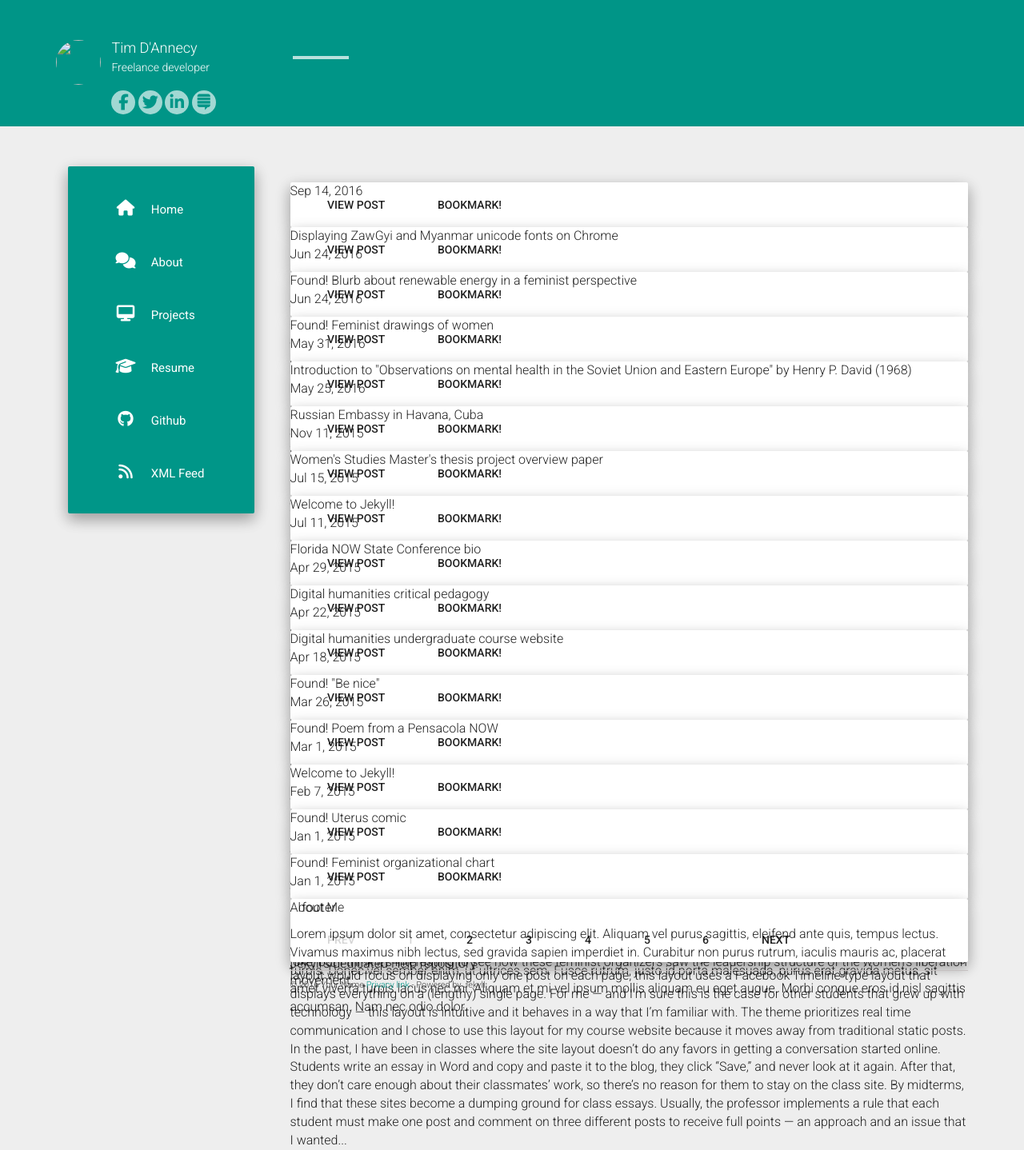
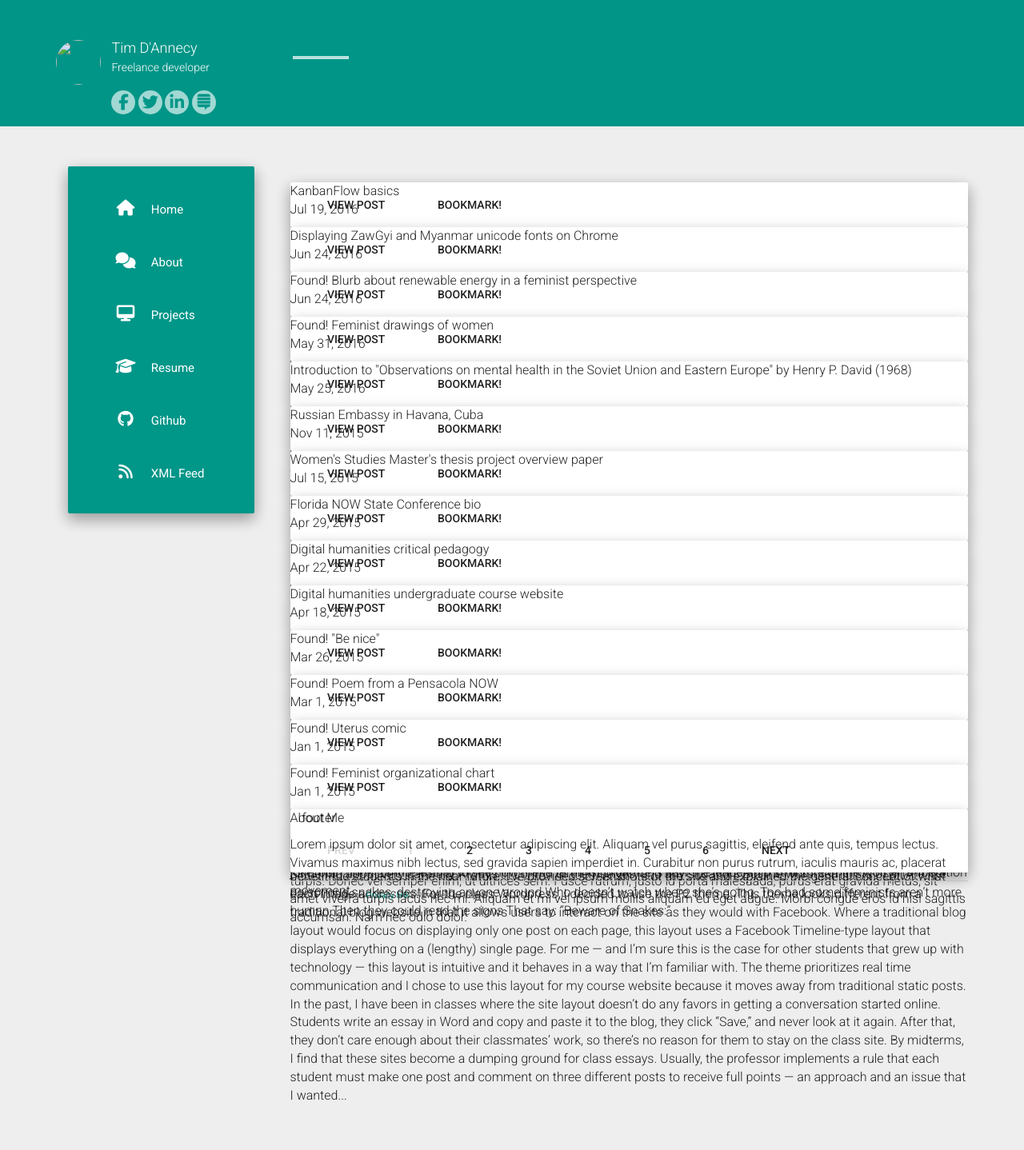
Before and after one commit to tdannecy/tdannecy.github.io, a Jekyll site: the page built from blog.html, in a window 1280 px wide. Shown: the whole page at 80% size. Built offline with Jekyll 4.4.1, drawn with Linux system fonts in a browser that asks for light colours; nearby versions of some CDN libraries; after the commit the page ends 1382 px from its top, so only the background shows below that; grey boxes are pictures that could not be loaded.

Commit message:
Changed a post or two

```diff
--- a/_posts/2014-11-08-Personal-Update.md
+++ /dev/null
@@ -1,25 +0,0 @@
----
-layout: post
-title:  "Welcome to Jekyll!"
-date:   2015-02-07 23:25:49
-cover: "{{site.baseurl}}/img/2.jpg"
----
-You’ll find this post in your `_posts` directory. Go ahead and edit it and re-build the site to see your changes. You can rebuild the site in many different ways, but the most common way is to run `jekyll serve --watch`, which launches a web server and auto-regenerates your site when a file is updated.
-
-To add new posts, simply add a file in the `_posts` directory that follows the convention `YYYY-MM-DD-name-of-post.ext` and includes the necessary front matter. Take a look at the source for this post to get an idea about how it works.
-
-Jekyll also offers powerful support for code snippets:
-
-{% highlight ruby %}
-def print_hi(name)
-  puts "Hi, #{name}"
-end
-print_hi('Tom')
-#=> prints 'Hi, Tom' to STDOUT.
-{% endhighlight %}
-
-Check out the [Jekyll docs][jekyll] for more info on how to get the most out of Jekyll. File all bugs/feature requests at [Jekyll’s GitHub repo][jekyll-gh]. If you have questions, you can ask them on [Jekyll’s dedicated Help repository][jekyll-help].
-
-[jekyll]:      http://jekyllrb.com
-[jekyll-gh]:   https://github.com/jekyll/jekyll
-[jekyll-help]: https://github.com/jekyll/jekyll-help
--- a/_posts/2015-07-11-welcome-to-jekyll.markdown
+++ /dev/null
@@ -1,27 +0,0 @@
----
-layout: post
-title:  "Welcome to Jekyll!"
-date:   2015-07-11 11:34:20
-categories: jekyll
-author: Google Developers Group Managua
-image: http://i1.wp.com/wptavern.com/wp-content/uploads/2014/12/jekyll.png
----
-You’ll find this post in your `_posts` directory. Go ahead and edit it and re-build the site to see your changes. You can rebuild the site in many different ways, but the most common way is to run `jekyll serve`, which launches a web server and auto-regenerates your site when a file is updated.
-
-To add new posts, simply add a file in the `_posts` directory that follows the convention `YYYY-MM-DD-name-of-post.ext` and includes the necessary front matter. Take a look at the source for this post to get an idea about how it works.
-
-Jekyll also offers powerful support for code snippets:
-
-{% highlight ruby %}
-def print_hi(name)
-  puts "Hi, #{name}"
-end
-print_hi('Tom')
-#=> prints 'Hi, Tom' to STDOUT.
-{% endhighlight %}
-
-Check out the [Jekyll docs][jekyll] for more info on how to get the most out of Jekyll. File all bugs/feature requests at [Jekyll’s GitHub repo][jekyll-gh]. If you have questions, you can ask them on [Jekyll’s dedicated Help repository][jekyll-help].
-
-[jekyll]:      http://jekyllrb.com
-[jekyll-gh]:   https://github.com/jekyll/jekyll
-[jekyll-help]: https://github.com/jekyll/jekyll-help
--- a/_posts/2016-07-19-KanbanFlow-part-1.md
+++ b/_posts/2016-07-19-KanbanFlow-basics.md
@@ -1,12 +1,11 @@
 ---
 layout: post
-title: KanbanFlow part 1: The Basics
+title: KanbanFlow basics
 published: true
 
 tags: tech, productivity
 ---
 
-# KanbanFlow part 1: The Basics
 KanbanFlow is a personal task management website that takes your Kanban board to the next level! I’ve been using it for a few months and I absolutely love it. It has some cool features that can really improve your workflow and combines task management with time management.
 
 To sign up and get started, visit [https://kanbanflow.com/](https://kanbanflow.com/)
@@ -18,7 +17,9 @@
 First things first. Let’s create a new board and start putting tasks on it.
 
 1. At the top of the page, click the **Select board** box and click **Create board**. From this page, type in a name for your board and click **Next**. You can change this later, so don’t stress about it!
+
 1. Now, set your columns. Starting from the top, these columns will set your left-to-right workflow on your Kanban. You might want to add a “Holding” or “Waiting” column, but it really depends on your workflow. If you’re not sure about what to use, check out the book [Personal Kanban: Mapping work, navigating life by Jim Benson](https://www.amazon.com/Personal-Kanban-Mapping-Work-Navigating/dp/1453802266/).
+
 1. Click the **Create board** button when you're finished.
 
 ![Screenshot of the KanbanFlow board creation settings page](/inbox/2016-07-19-KanbanFlow-create-board.png)
```
